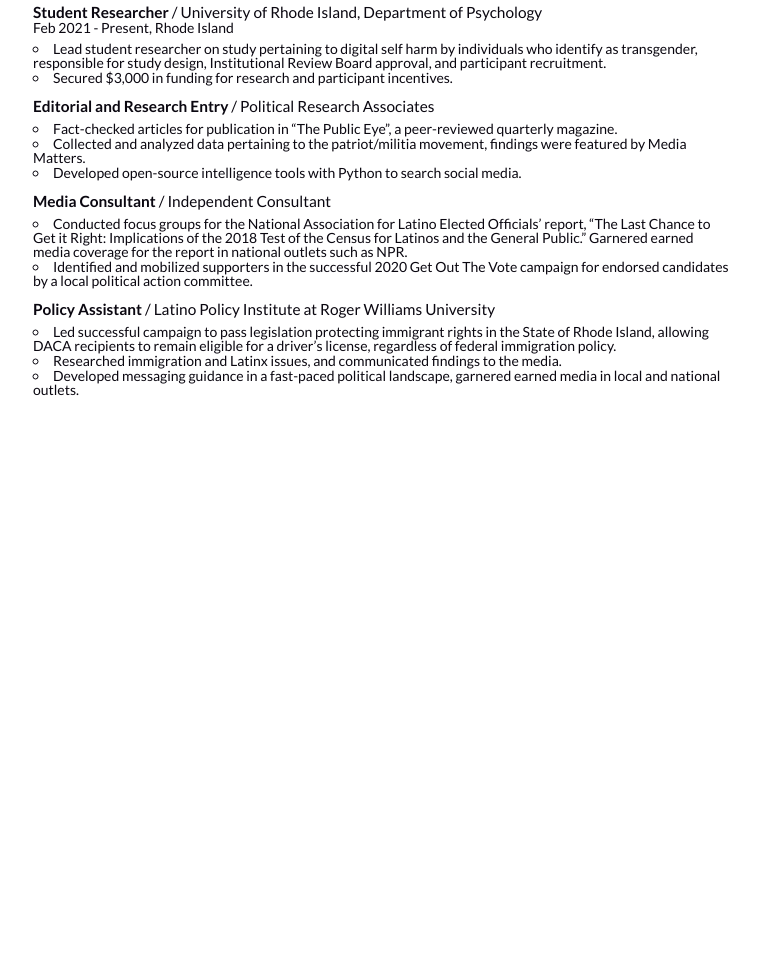
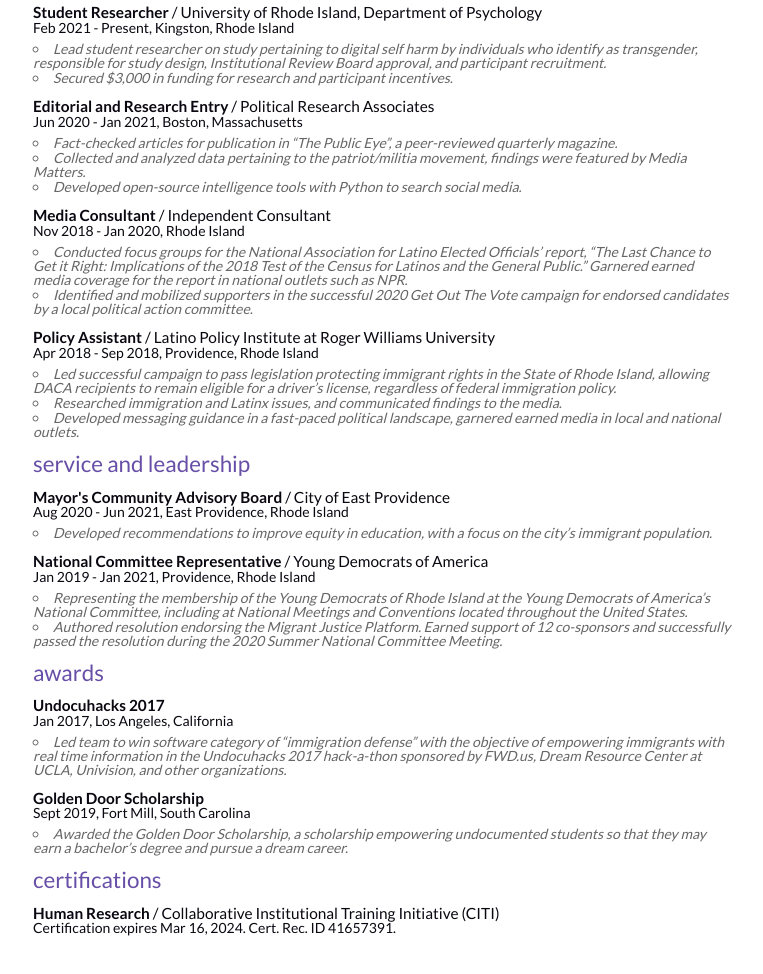
Before and after one commit to rodrigopimentel/gds-pd-fellowship-resume-website, a plain HTML site: page index.html in a window 1280 px wide. Shown: the part 788-1762 px from the top of the page, without its empty margins (95-858 px from the left). Before the commit the page ends 1241 px from the top, so only its background shows below. Drawn offline with Linux system fonts and the light colour scheme.

Commit message:
resume update

```diff
--- a/index.html
+++ b/index.html
@@ -60,7 +60,7 @@
 
             <resume-entry>
                 <h4><strong>Student Researcher</strong> / University of Rhode Island, Department of Psychology</h4>
-                <p class="tagline">Feb 2021 - Present, Rhode Island</p>
+                <p class="tagline">Feb 2021 - Present, Kingston, Rhode Island</p>
                 <resume-entry-description>
                     <ul>
                         <li>Lead student researcher on study pertaining to digital self harm by individuals who identify as transgender, responsible for study design, Institutional Review Board approval, and participant recruitment.</li>
@@ -71,6 +71,7 @@
 
             <resume-entry>
                 <h4><strong>Editorial and Research Entry</strong> / Political Research Associates</h4>
+               <p class="tagline">Jun 2020 - Jan 2021, Boston, Massachusetts</p>
                 <resume-entry-description>
                     <ul>
                         <li>Fact-checked articles for publication in “The Public Eye”, a peer-reviewed quarterly magazine. </li>
@@ -80,6 +81,7 @@
                 </resume-entry-description>
             </resume-entry>
                 <h4><strong>Media Consultant</strong> / Independent Consultant</h4>
+                <p class="tagline">Nov 2018 - Jan 2020, Rhode Island</p>
                 <resume-entry-description>
                     <ul>
                         <li>Conducted focus groups for the National Association for Latino Elected Officials’ report, “The Last Chance to Get it Right: Implications of the 2018 Test of the Census for Latinos and the General Public.” Garnered earned media coverage for the report in national outlets such as NPR.</li>
@@ -89,6 +91,7 @@
 
             <resume-entry>
                 <h4><strong>Policy Assistant</strong> / Latino Policy Institute at Roger Williams University</h4>
+                <p class="tagline">Apr 2018 - Sep 2018, Providence, Rhode Island</p>
                 <resume-entry-description>
                     <ul>
                         <li>Led successful campaign to pass legislation protecting immigrant rights in the State of Rhode Island, allowing DACA recipients to remain eligible for a driver’s license, regardless of federal immigration policy.</li>
@@ -97,6 +100,58 @@
                     </ul>
                 </resume-entry-description>
             </resume-entry>
+
+            <h3>service and leadership</h3>
+            <resume-entry>
+                <h4><strong>Mayor's Community Advisory Board</strong> / City of East Providence</h4>
+                <p class="tagline">Aug 2020 - Jun 2021, East Providence, Rhode Island</p>
+                <resume-entry-description>
+                    <ul>
+                        <li>Developed recommendations to improve equity in education, with a focus on the city’s immigrant population.
+                        </li>
+                    </ul>
+                </resume-entry-description>
+            </resume-entry>
+            <resume-entry>
+                <h4><strong>National Committee Representative</strong> / Young Democrats of America</h4>
+                <p class="tagline">Jan 2019 - Jan 2021, Providence, Rhode Island</p>
+                <resume-entry-description>
+                    <ul>
+                        <li>Representing the membership of the Young Democrats of Rhode Island at the Young Democrats of America’s National Committee, including at National Meetings and Conventions located throughout the United States.</li>
+                        <li>Authored resolution endorsing the Migrant Justice Platform. Earned support of 12 co-sponsors and successfully passed the resolution during the 2020 Summer National Committee Meeting.</li>
+                    </ul>
+                </resume-entry-description>
+            </resume-entry>
+
+            <h3>awards</h3>
+
+            <resume-entry>
+                <h4><strong>Undocuhacks 2017</strong></h4>
+                <p class="tagline">Jan 2017, Los Angeles, California</p>
+                <resume-entry-description>
+                    <ul>
+                        <li>Led team to win software category of “immigration defense” with the objective of empowering immigrants with real time information in the Undocuhacks 2017 hack-a-thon sponsored by FWD.us, Dream Resource Center at UCLA, Univision, and other organizations.</li>
+                    </ul>
+                </resume-entry-description>
+            </resume-entry>
+
+            <resume-entry>
+                <h4><strong>Golden Door Scholarship</strong></h4>
+                <p class="tagline">Sept 2019, Fort Mill, South Carolina</p>
+                <resume-entry-description>
+                    <ul>
+                        <li>Awarded the Golden Door Scholarship, a scholarship empowering undocumented students so that they may earn a bachelor’s degree and pursue a dream career.
+                        </li>
+                    </ul>
+            </resume-entry>
+
+            <h3>certifications</h3>
+
+            <resume-entry>
+                <h4><strong>Human Research</strong> / Collaborative Institutional Training Initiative (CITI)</h4>
+                <p class="tagline">Certification expires Mar 16, 2024. Cert. Rec. ID 41657391.</p>
+            </resume-entry>
+
         </section>
     </main>
 </body>
--- a/style.css
+++ b/style.css
@@ -156,4 +156,6 @@
 resume-entry-description li {
     margin: 0.1rem 0;
     font-size: 1rem;
+    color: rgb(102, 102, 102);
+    font-style: italic;
 }
```
